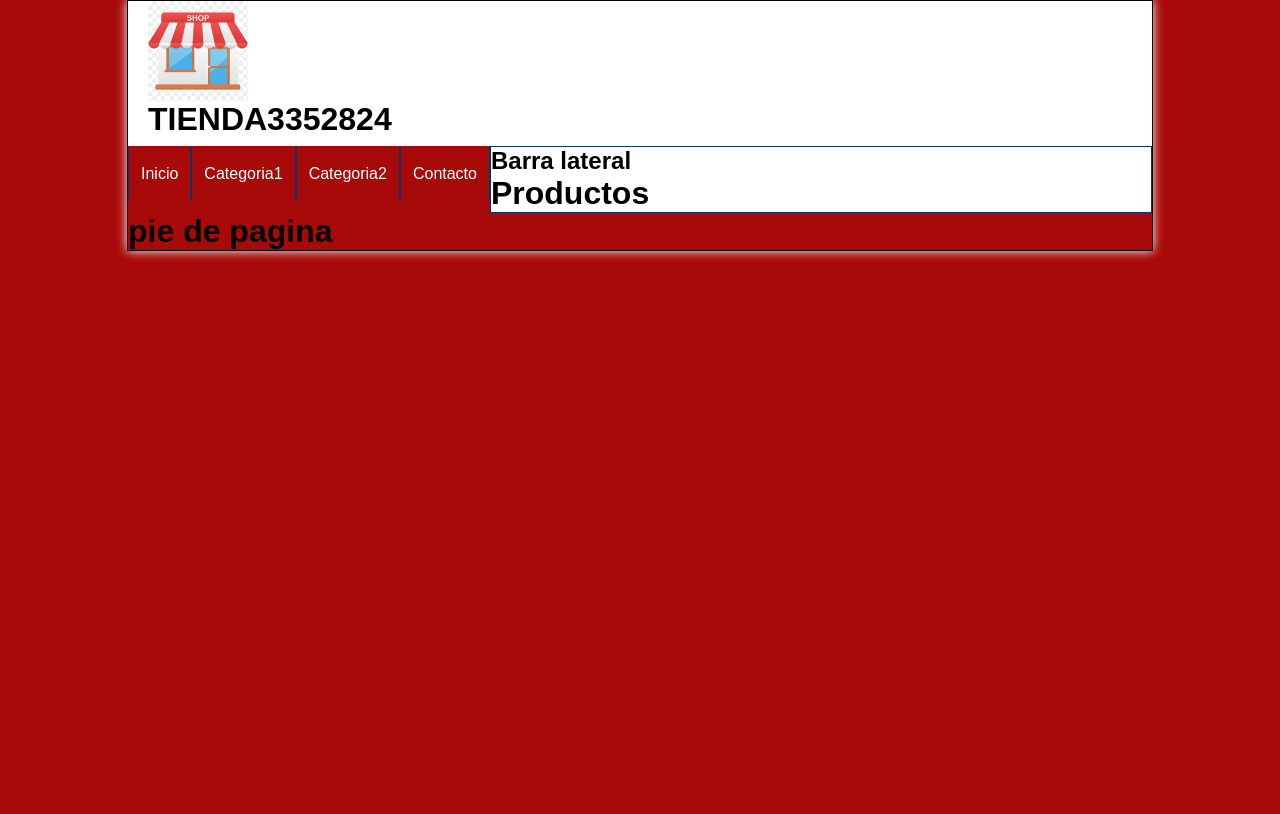
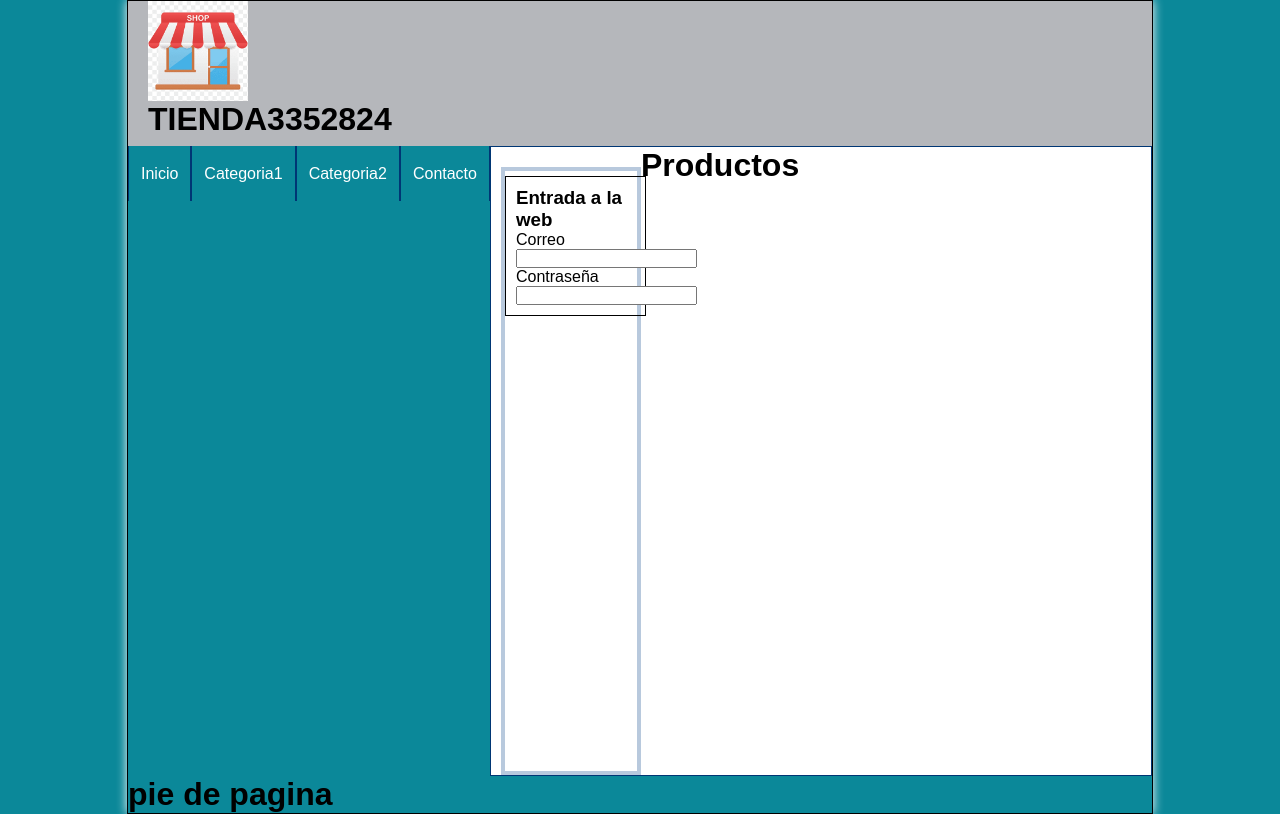
Before and after one commit to Samu1464/TIENDA3352824, a plain HTML site: page index.html in a window 1280 px wide. Drawn offline with Linux system fonts and the light colour scheme.

Commit message:
actualizado el proyecto hasta el menu

```diff
--- a/index.html
+++ b/index.html
@@ -37,7 +37,16 @@
 
         <div id="content">
             <aside id="lateral">
-                <h1>Barra lateral</h1>
+               <div id="login" class="block_aside">
+                <h3>Entrada a la web</h3>
+                <from action="#" merhod="POST">
+                    <label form="email">Correo</label>
+                    <input type="email" name="email">
+
+                    <labrel for="#">Contraseña</labrel>
+                    <input type="password" name="password">
+                </from>
+               </div>
             </aside>
 
             <div id="cental">
--- a/style.css
+++ b/style.css
@@ -5,18 +5,18 @@
 
 }
 body{
-    background-color: #a80909; (250, 212, 218)
+    background-color: #0b8899; (250, 212, 218)
 }
 #container {
     width: 80%;
     margin: 0px auto;
-    box-shadow: 0px 0px 10px rgb(255, 255, 255);
+    box-shadow: 0px 0px 10px rgb(255, 250, 250);
     border: 1px solid #000000;  (240, 159, 159)
 }
 
 #header {
     height: 145px;
-    background: #ffffff;
+    background: #b5b7bb;
 }
 
 #logo {
@@ -92,3 +92,24 @@ body{
     border: 1px solid #003674;
 
 }
+
+#lateral{
+    width: 20%;
+    min-height: 600px;
+    border: 1px solid #003674;
+    float: left;
+    margin-top: 20px;
+    margin-left: 10px;
+    border: 4px solid #b8c9dd;
+
+}
+
+#lateral .block_aside{
+    display: block;
+    width: 90%;
+    margin: 5px auto;
+    padding: 10px;
+    border : 1px solid #000000;
+
+
+}
```
